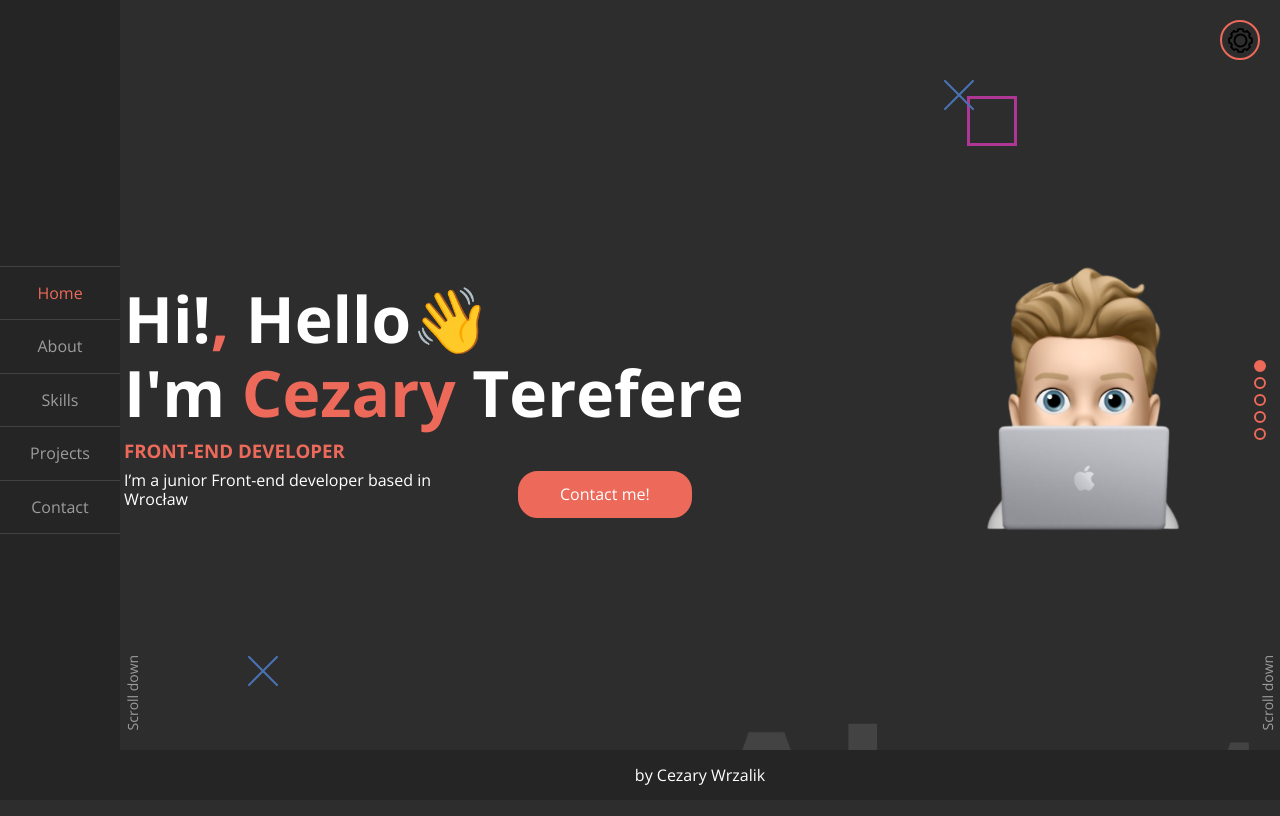
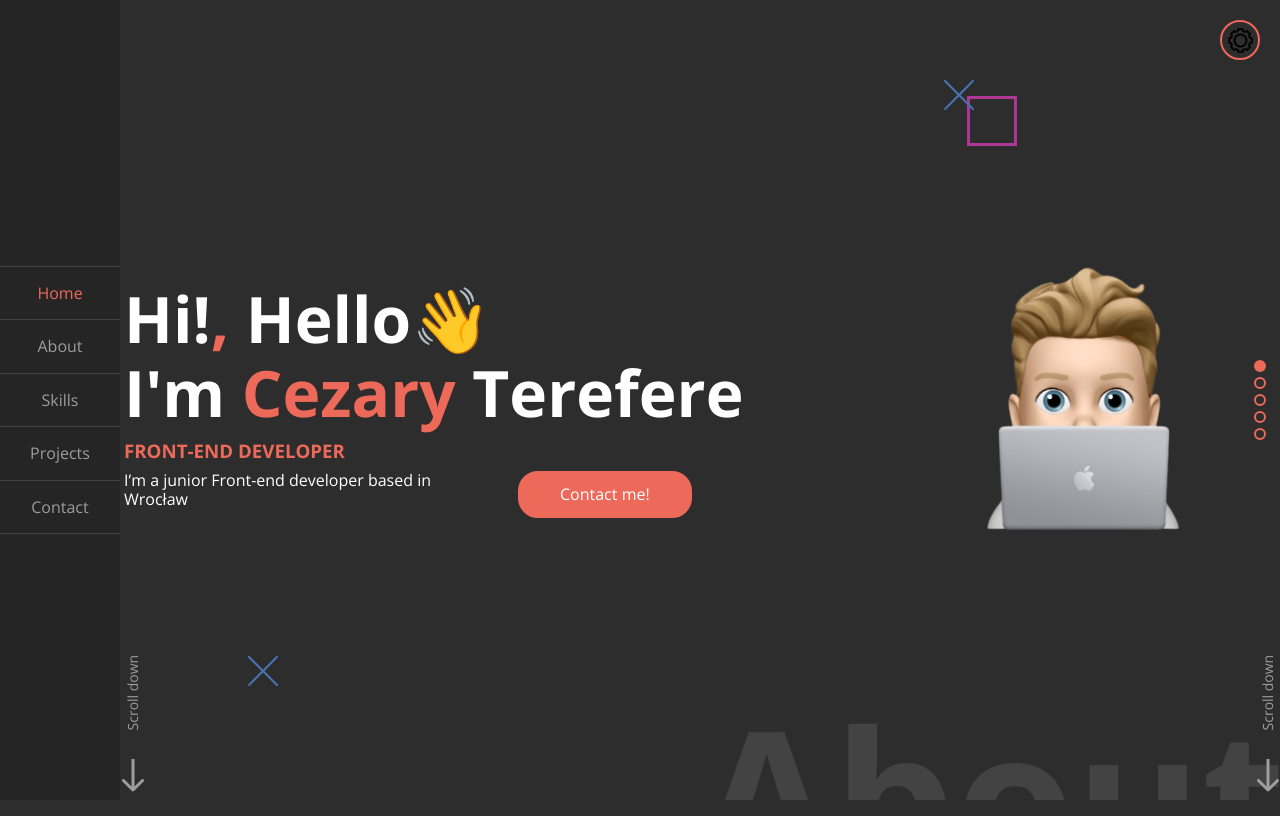
Before and after one commit to CezaryWrzalik/Portfolio, a Next.js app: page / in a window 1280 px wide. Built offline with nearby package versions, Linux system fonts and the light colour scheme.

Commit message:
Footer is now visible for sure :D

```diff
--- a/src/components/templates/Contact/Contact.styled.tsx
+++ b/src/components/templates/Contact/Contact.styled.tsx
@@ -2,22 +2,19 @@ import { SectionIndexes } from "@@types/CommonTypes";
 import { sections, zIndexes } from "@shared/constants";
 import styled from "styled-components";
 
-export const FooterWrapper = styled.div`
-  position: relative;
-  min-height: 100%;
-  width: 100%;
-`;
-
 export const ContactWrapper = styled.div<{ currElIndex: SectionIndexes }>(
   ({ currElIndex, theme: { colors, transitions } }) => `
 	position: absolute;
+	z-index: ${zIndexes.contact};
 	background: ${colors.body.bgPrimary};
 	min-height: 100%;
 	width: 100%;
-	padding: 50px;
 	color: ${colors.text.primary};
 	top: ${currElIndex > sections.projects ? 0 : 100}%;
 	transition: ${transitions.default}s;
-	z-index: ${zIndexes.contact};
 	`
 );
+
+export const ContactContentWrapper = styled.div`
+  padding: 50px;
+`;
--- a/src/components/templates/Contact/Contact.tsx
+++ b/src/components/templates/Contact/Contact.tsx
@@ -4,20 +4,18 @@ import { SectionHeader } from "@molecules/SectionHeader/SectionHeader";
 import { ContactForm } from "@organisms/ContactForm/ContactForm";
 import Notification from "@organisms/Notification/Notification";
 import { useRecoilValue } from "recoil";
-import { ContactWrapper, FooterWrapper } from "./Contact.styled";
+import { ContactContentWrapper, ContactWrapper} from "./Contact.styled";
 
 export const Contact = () => {
   const currElIndex = useRecoilValue(currElIndexAtom);
   return (
-    <FooterWrapper>
-
-      <ContactWrapper id="Contact" currElIndex={currElIndex}>
+    <ContactWrapper id="Contact" currElIndex={currElIndex}>
+      <ContactContentWrapper>
         <SectionHeader>Get in touch</SectionHeader>
         <ContactForm />
         <Notification />
-      </ContactWrapper>
+      </ContactContentWrapper>
       <Footer />
-    </FooterWrapper>
-
+    </ContactWrapper>
   );
 };
```
